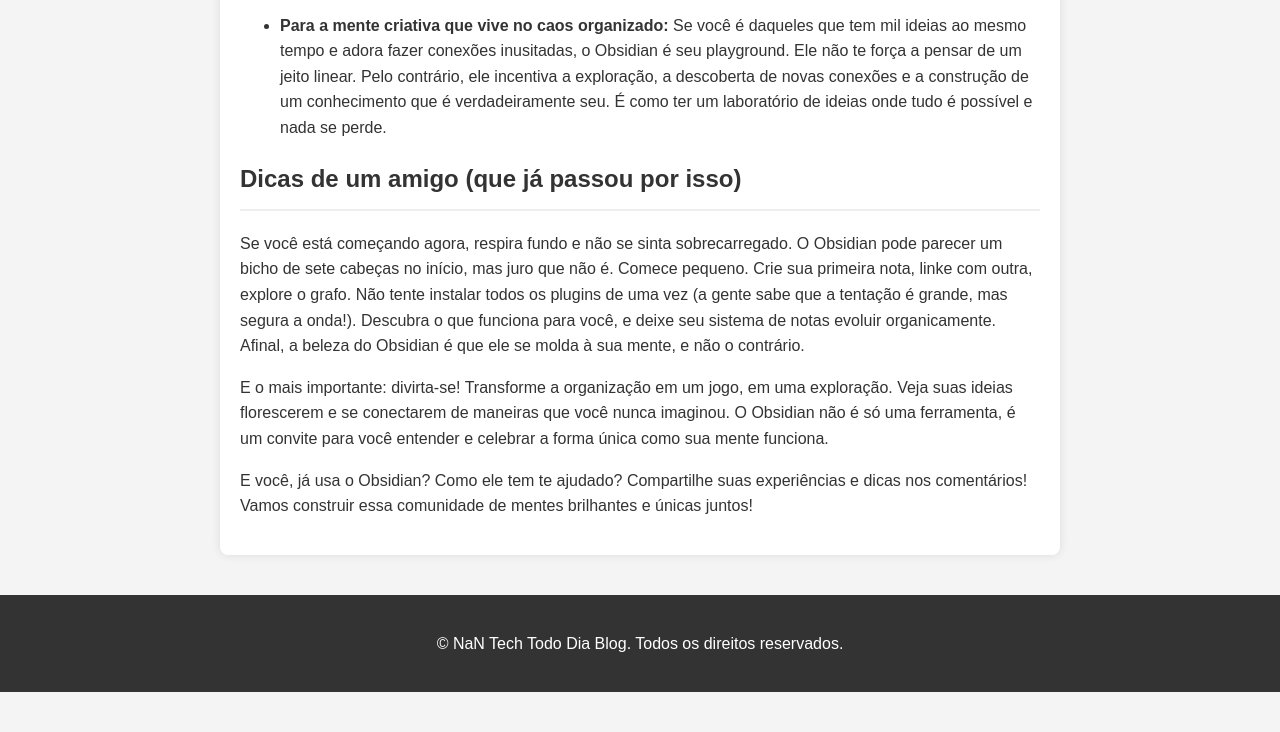
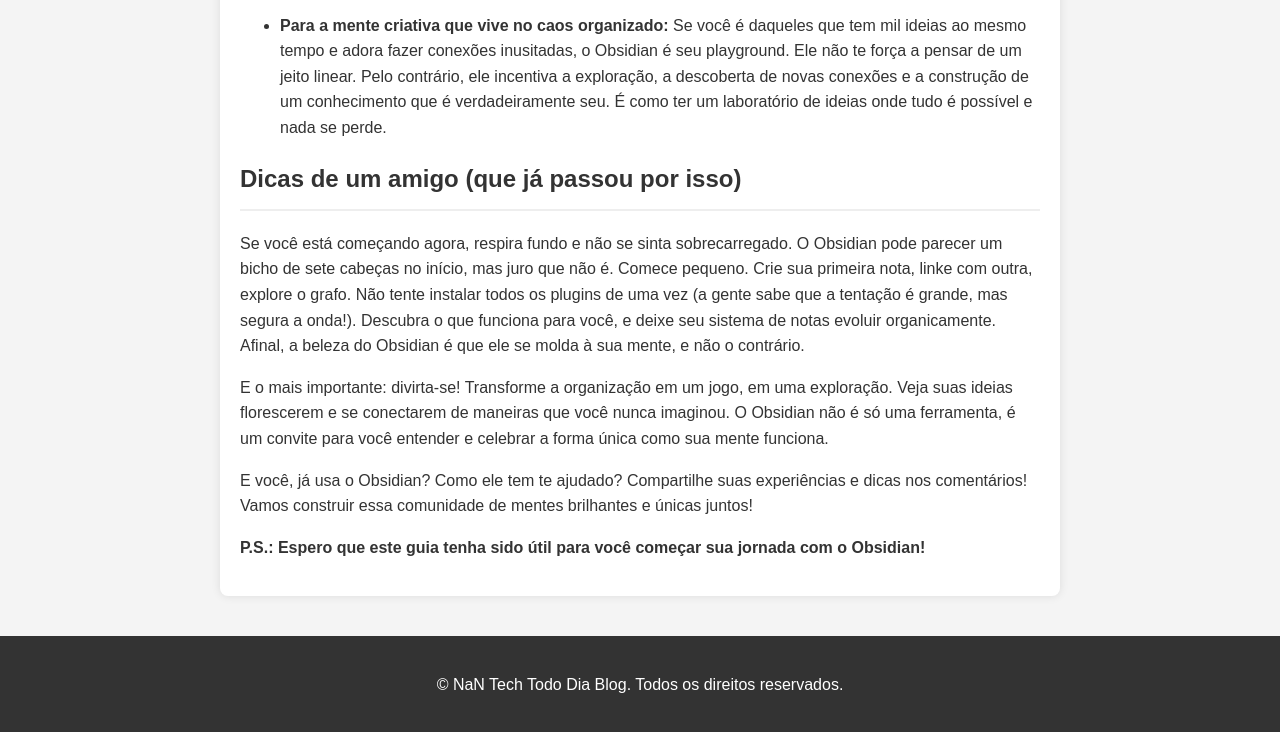
Before and after one commit to ricardo-cas/tech-todo-dia-blog, an Eleventy site: page posts/meu-primeiro-post.md in a window 1280 px wide. Shown: the part 1828-2560 px from the top of the page. Before the commit the page ends 2520 px from the top, so only its background shows below. Built offline with nearby package versions, Linux system fonts and the light colour scheme; Eleventy itself is replaced by a stand-in of ours; files that its build step writes are made by us from their sources.

Commit message:
Update: Added a P.S. to the first post

```diff
--- a/posts/meu-primeiro-post.md
+++ b/posts/meu-primeiro-post.md
@@ -36,3 +36,5 @@
 E o mais importante: divirta-se! Transforme a organização em um jogo, em uma exploração. Veja suas ideias florescerem e se conectarem de maneiras que você nunca imaginou. O Obsidian não é só uma ferramenta, é um convite para você entender e celebrar a forma única como sua mente funciona.
 
 E você, já usa o Obsidian? Como ele tem te ajudado? Compartilhe suas experiências e dicas nos comentários! Vamos construir essa comunidade de mentes brilhantes e únicas juntos!
+
+**P.S.: Espero que este guia tenha sido útil para você começar sua jornada com o Obsidian!**
```
